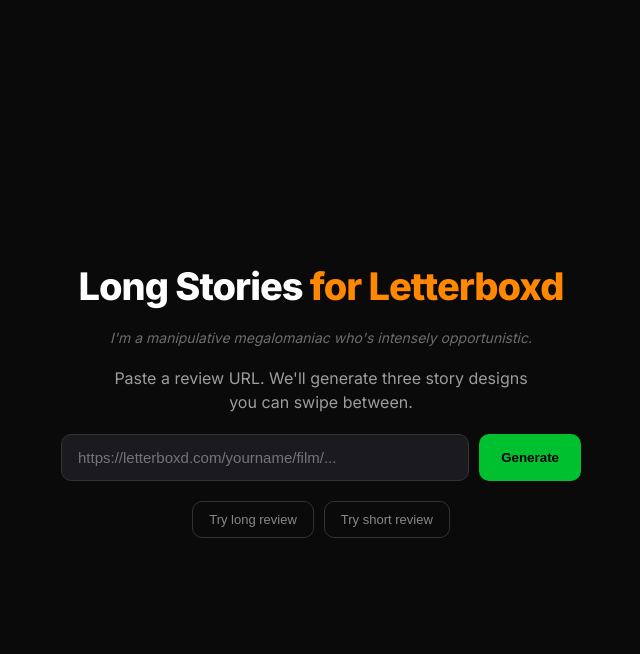
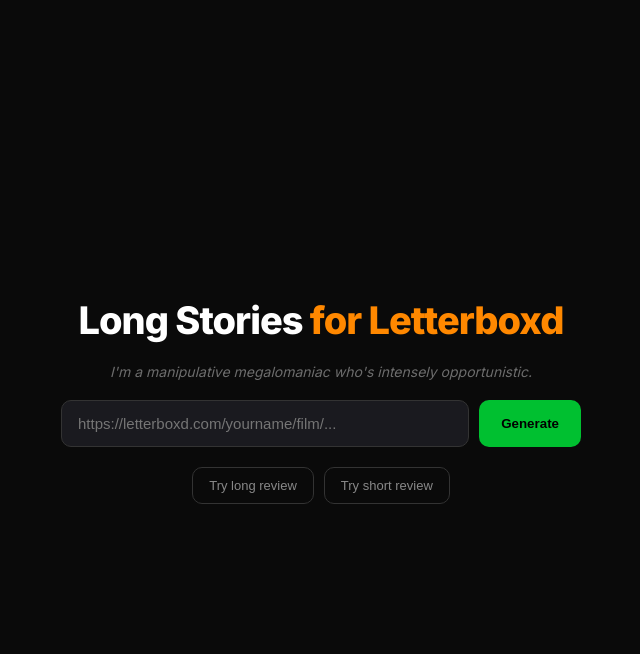
Before and after one commit to lennessyy/long-stories-letterboxd, a Flask app: page / in a window 1280 px wide. Shown: the top 654 px of the page, without its empty margins (319-959 px from the left). Run offline with Flask 3, Linux system fonts and the light colour scheme; some libraries are stand-ins or nearby versions; some web fonts are replaced.

Commit message:
Remove instruction text from landing page
Co-Authored-By: Claude Opus 4.6 (1M context) <noreply@anthropic.com>

```diff
--- a/templates/index.html
+++ b/templates/index.html
@@ -101,9 +101,6 @@ function Landing({ onGenerate, loading, error }) {
         Long Stories <span style={{ color: "#ff8800" }}>for Letterboxd</span>
       </h1>
       <p style={{ opacity: 0.4, fontStyle: "italic", fontSize: 14 }}>{tagline}</p>
-      <p style={{ opacity: 0.6, maxWidth: 420, textAlign: "center", lineHeight: 1.5 }}>
-        Paste a review URL. We'll generate three story designs you can swipe between.
-      </p>
       <div style={{ display: "flex", gap: 10, width: "100%", maxWidth: 520 }}>
         <input value={url} onChange={e => setUrl(e.target.value)}
           placeholder="https://letterboxd.com/yourname/film/..."
```
